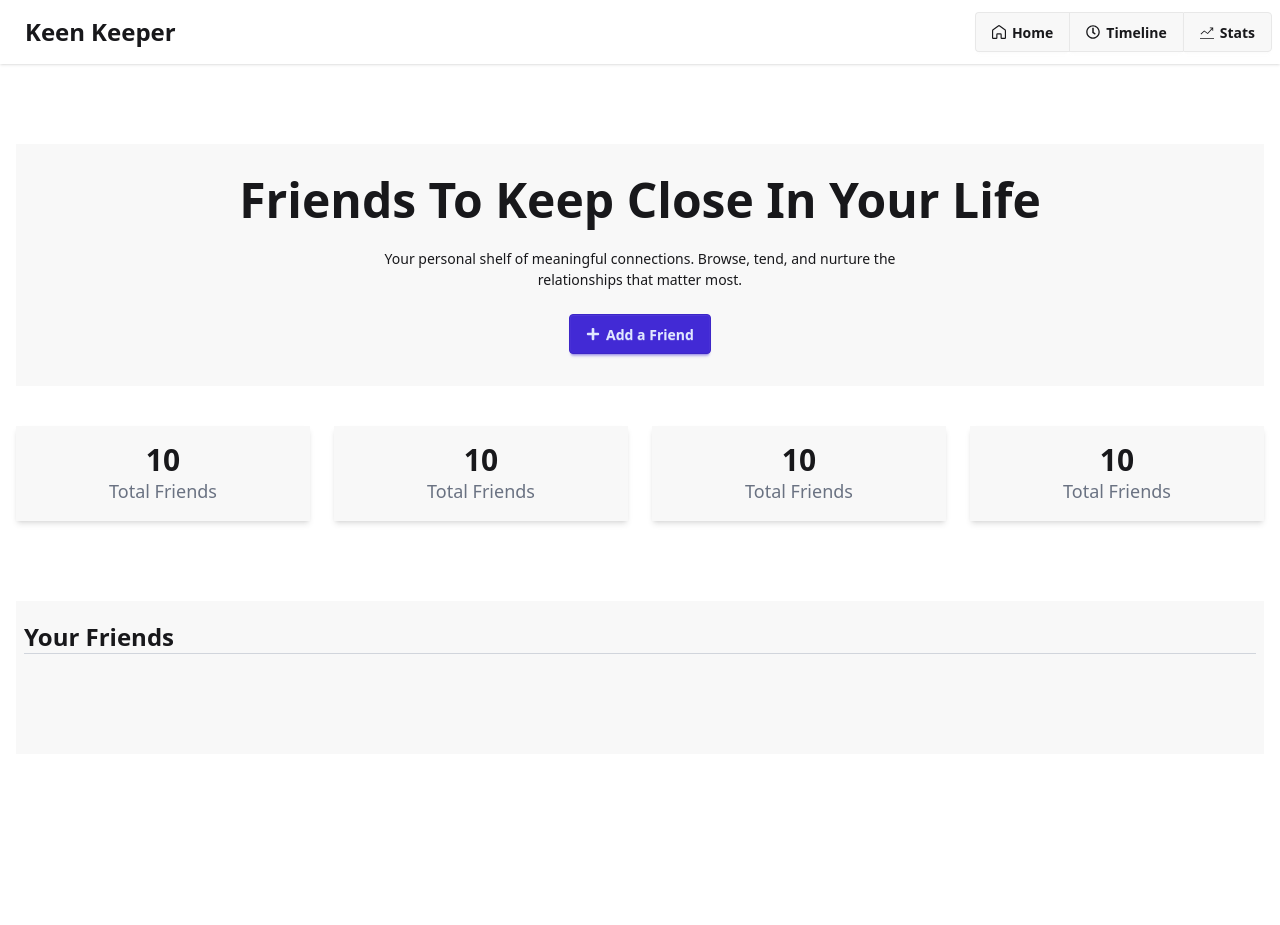
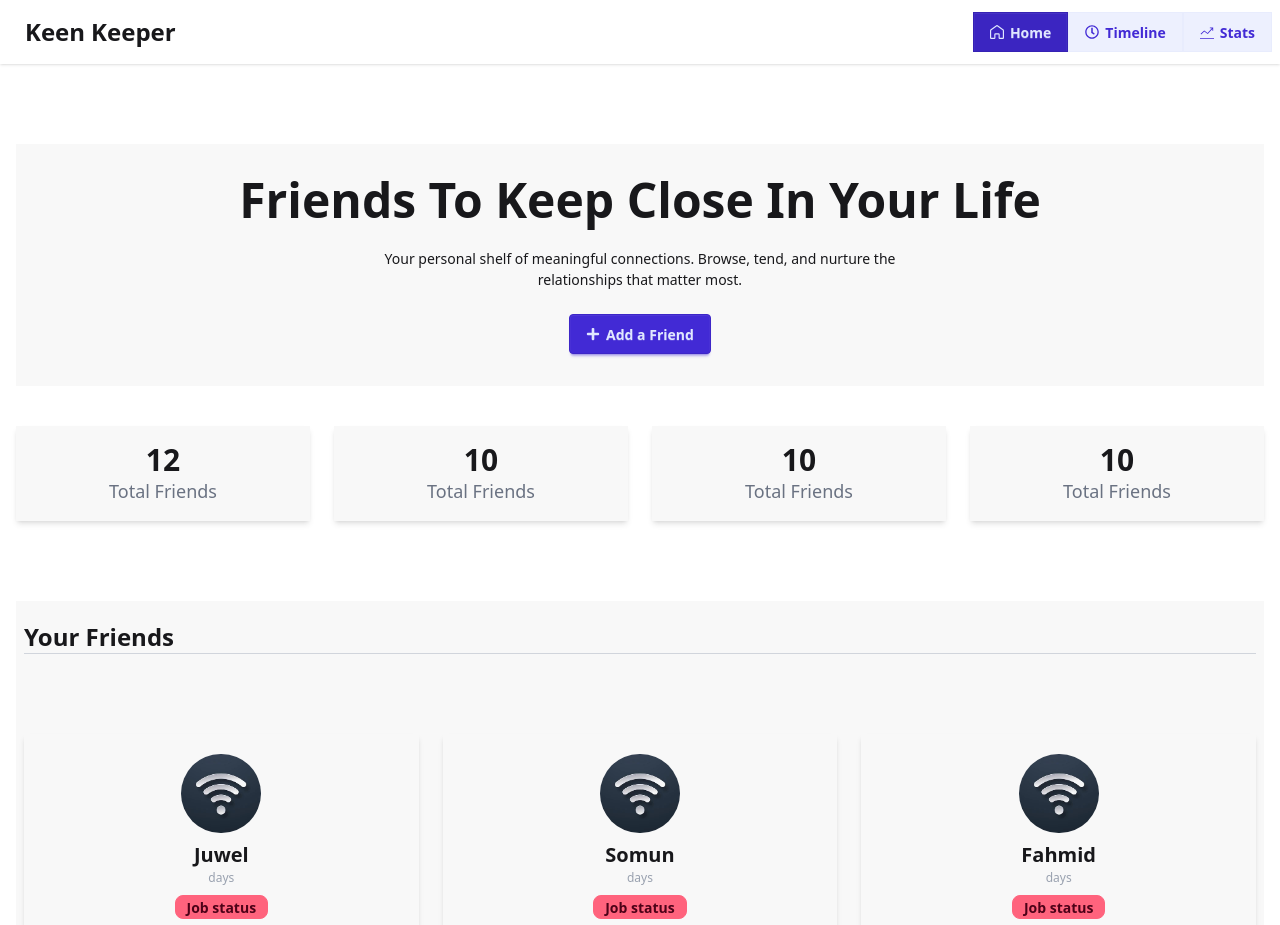
Before and after one commit to mostakim8985/B13-Assignment07, a Next.js app: page / in a window 1280 px wide. Shown: the top 925 px of the page. Built offline with nearby package versions, Linux system fonts and the light colour scheme.

Commit message:
update homepage

```diff
--- /dev/null
+++ b/src/app/[id]/page.jsx
@@ -0,0 +1,11 @@
+import React from 'react';
+
+const page = () => {
+    return (
+        <div>
+            <p>this is dynamic details page</p>
+        </div>
+    );
+};
+
+export default page;
--- a/src/app/page.js
+++ b/src/app/page.js
@@ -1,15 +1,24 @@
 import Banner from '@/component/Banner/Banner';
 import Heroinfo from '@/component/HeroInformation/Heroinfo';
 import YourFriends from '@/component/YourFriends/YourFriends';
-import React from 'react';
+import React, { use } from 'react';
+
+const friendsData = async function () {
+  const res = await fetch('http://localhost:3000/data.json');
+  const data = res.json();
+  return data;
+}
+
 
 const Home = () => {
+
   return (
+
     <div>
       <main className='min-h-screen px-4'>
         <Banner></Banner>
-        <Heroinfo></Heroinfo>
-        <YourFriends></YourFriends>
+        <Heroinfo friendsData ={friendsData}></Heroinfo>
+        <YourFriends friendsData= {friendsData} ></YourFriends>
       </main>
     </div>
 
--- a/src/component/HeroInformation/Heroinfo.jsx
+++ b/src/component/HeroInformation/Heroinfo.jsx
@@ -1,11 +1,12 @@
 import React from 'react';
 
-const Heroinfo = () => {
+const Heroinfo = async ({friendsData}) => {
+    const data = await friendsData();
     return (
         <div>
             <div className='grid grid-cols-2 sm:grid-cols-4 container mx-auto  gap-6'>
                 <div className='text-center flex shadow-md flex-col bg-base-200 p-4'>
-                    <span className='sm:text-3xl text-xl font-bold'>10</span>
+                    <span className='sm:text-3xl text-xl font-bold'>{data.length}</span>
                     <span className='sm:text-[18px] text-[16px] text-gray-500'>Total Friends</span>
                 </div>
                 <div className='text-center flex shadow-md flex-col bg-base-200 p-4'>
--- /dev/null
+++ b/src/component/Navber/Mylinks.jsx
@@ -0,0 +1,16 @@
+"use client"
+import { usePathname } from 'next/navigation';
+import React from 'react';
+import { GrHomeRounded } from "react-icons/gr";
+import { FaRegClock } from "react-icons/fa";
+import { TfiStatsUp } from "react-icons/tfi";
+import Link from "next/link";
+
+const Mylinks = ({ href, children }) => {
+    const pathname = usePathname();
+    return (
+        <Link href={href} className={`btn rounded-none btn-primary btn-soft ${pathname === href ? 'btn-active' : ''}`}>{href === '/' ? <GrHomeRounded></GrHomeRounded> : href === '/timeline' ? <FaRegClock></FaRegClock> : href === '/stats' ? <TfiStatsUp></TfiStatsUp> : ''}{children}</Link>
+    );
+};
+
+export default Mylinks;
--- a/src/component/Navber/Navber.jsx
+++ b/src/component/Navber/Navber.jsx
@@ -4,9 +4,27 @@ import { GrHomeRounded } from "react-icons/gr";
 import { FaRegClock } from "react-icons/fa";
 import { TfiStatsUp } from "react-icons/tfi";
 import Link from "next/link";
+import Mylinks from "./Mylinks";
 
 
 const Navber = () => {
+    const navItems = [
+        {
+            path: "/",
+            text: 'Home'
+        },
+        {
+            path: "/timeline",
+            text: 'Timeline'
+        },
+        {
+            path: "/stats",
+            text: 'Stats'
+        }
+    ]
+
+
+
     return (
         <div>
             <div className="navbar bg-base-100 shadow-sm">
@@ -18,9 +36,11 @@ const Navber = () => {
                         <ul
                             tabIndex="-1"
                             className="menu menu-sm dropdown-content bg-base-100 rounded-box z-1 mt-3 w-52 p-2 shadow">
-                            <Link href={'/'} className="btn rounded-r-none border-r-0"><GrHomeRounded></GrHomeRounded>Home</Link>
-                            <Link href={'/timeline'} className="btn rounded-r-none rounded-l-none border-r-0"><FaRegClock></FaRegClock>Timeline</Link>
-                            <Link href={'/stats'} className="btn rounded-l-none"><TfiStatsUp></TfiStatsUp>Stats</Link>
+                         {
+                            navItems.map((items, index) => (
+                                <Mylinks key={index} href = {items.path}>{items.text}</Mylinks>
+                            ))
+                         }
                         </ul>
                     </div>
                     <Link className="btn btn-ghost text-2xl" href={'/'}>
@@ -28,9 +48,11 @@ const Navber = () => {
                     </Link>
                 </div>
                 <div className="navbar-end hidden sm:flex">
-                    <Link href={'/'} className="btn rounded-r-none border-r-0"><GrHomeRounded></GrHomeRounded>Home</Link>
-                    <Link href={'/timeline'} className="btn rounded-r-none rounded-l-none border-r-0"><FaRegClock></FaRegClock>Timeline</Link>
-                    <Link href={'/stats'} className="btn rounded-l-none"><TfiStatsUp></TfiStatsUp>Stats</Link>
+                    {
+                            navItems.map((items, index) => (
+                                <Mylinks key={index} href = {items.path}>{items.text}</Mylinks>
+                            ))
+                         }
                 </div>
             </div>
         </div>
--- a/src/component/YourFriends/YourFriends.jsx
+++ b/src/component/YourFriends/YourFriends.jsx
@@ -1,13 +1,19 @@
 
-import React from 'react';
+import React, { Suspense, use } from 'react';
 import YourFriendsCards from './YourFriendsCards';
 
-const YourFriends = () => {
+const YourFriends = async ({friendsData}) => {
+    const data = await friendsData();
+
+
+
     return (
         <div className='container mt-20 py-5 px-2 bg-base-200 mx-auto'>
             <h3 className=' border-b text-2xl font-semibold border-gray-300'>Your Friends</h3>
             <div className='mt-20 grid md:grid-cols-3 grid-cols-2 sm:grid-cols-4 gap-6'>
-
+                {
+                    data.map(items => <YourFriendsCards key={items.id} items= {items}></YourFriendsCards>)
+                }
             </div>
         </div>
     );
--- a/src/component/YourFriends/YourFriendsCards.jsx
+++ b/src/component/YourFriends/YourFriendsCards.jsx
@@ -1,7 +1,8 @@
 import React from 'react';
 import Image from 'next/image';
 
-const YourFriendsCards = () => {
+const YourFriendsCards = ({items}) => {
+    console.log(items.name)
     return (
         <div>
             <div className='flex flex-col items-center justify-center shadow-md py-5 space-y-2'>
@@ -12,7 +13,7 @@ const YourFriendsCards = () => {
                         height={80}
                     />
                     <div className='flex flex-col items-center justify-center'>
-                        <h3 className='text-xl font-semibold'>Name</h3>
+                        <h3 className='text-xl font-semibold'>{items.name}</h3>
                         <span className='text-[12px] font-medium text-gray-400'>days</span>
                         <span className='badge text-[14px] font-semibold badge-error my-2'>Job status</span>
                         <span className='badge text-[14px] font-semibold badge-info'>Status</span>
```
